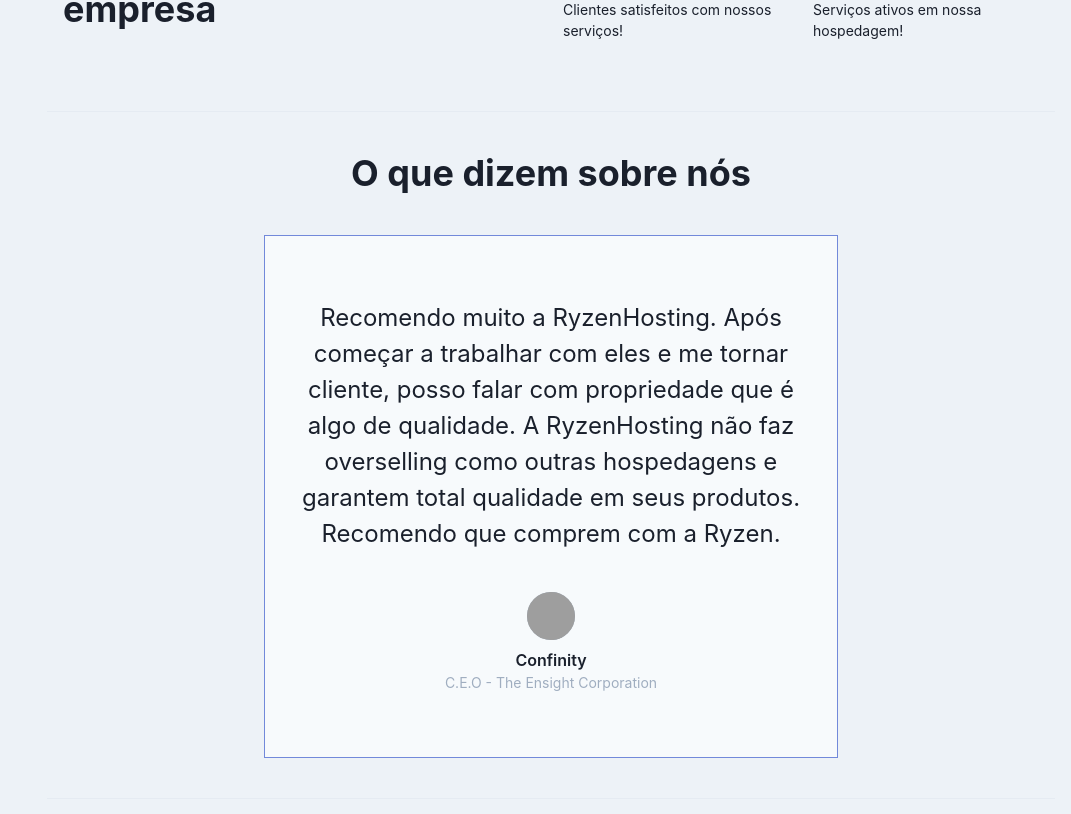
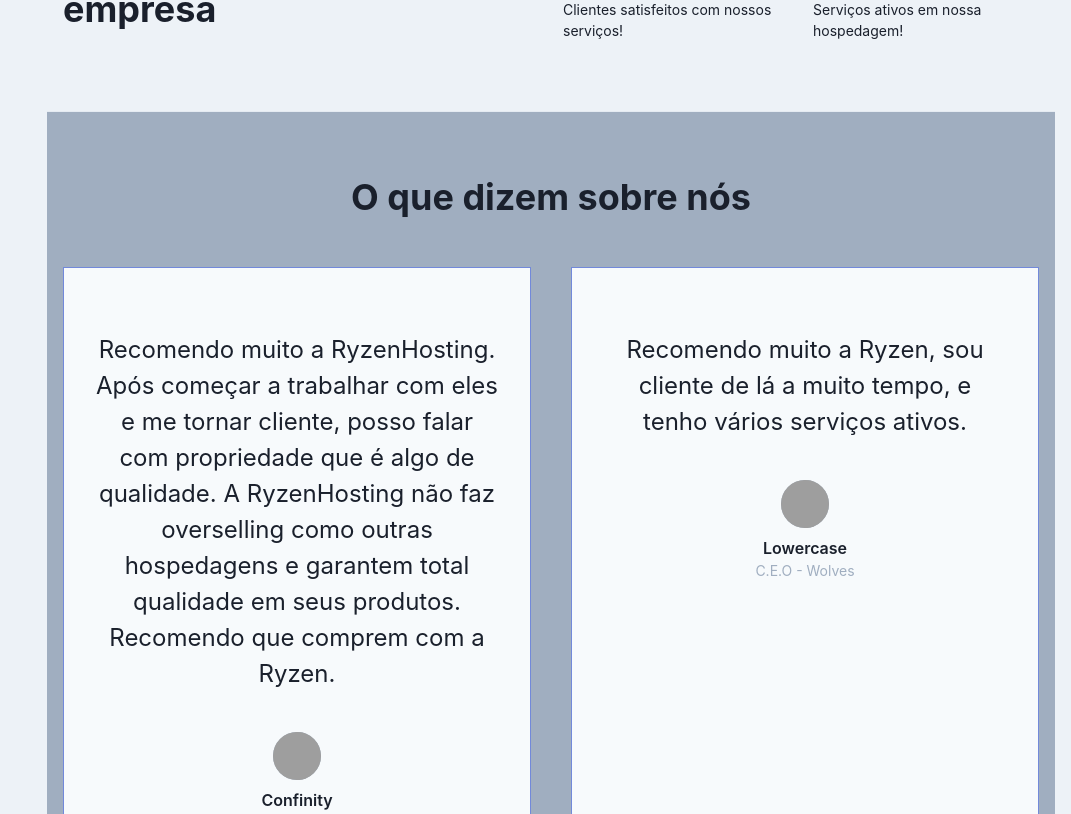
Before and after one commit to emanuelVINI01/RyzenSite, a Next.js app: page / in a window 1280 px wide. Shown: the part 2666-3480 px from the top of the page, without its empty margins (209-1280 px from the left). Built offline with nearby package versions, Linux system fonts and the light colour scheme; grey boxes are pictures that could not be loaded.

Commit message:
Update index.tsx

```diff
--- a/pages/index.tsx
+++ b/pages/index.tsx
@@ -24,7 +24,7 @@
       <Divider mt={50} />
       <Statics />
       <Divider mt={50} />
-      {/*
+
       <Box bg={useColorModeValue('gray.400', 'gray.800')}>
         <Container maxW={'7xl'} py={16} as={Stack} spacing={12}>
           <Stack spacing={0} align={'center'}>
@@ -38,30 +38,16 @@
               describe={'Recomendo muito a RyzenHosting. Após começar a trabalhar com eles e me tornar cliente, posso falar com propriedade que é algo de qualidade. A RyzenHosting não faz overselling como outras hospedagens e garantem total qualidade em seus produtos. Recomendo que comprem com a Ryzen.'} photo={'https://cdn.discordapp.com/avatars/396049406773952512/a_c7d94f0b7502c3e992c6018b0d426383.webp?size=128'}
               name={'Confinity'} />
              <Evalution
-            functionemp={'C.E.O - Hyperium'}
+            functionemp={'C.E.O - Wolves'}
             describe={'Recomendo muito a Ryzen, sou cliente de lá a muito tempo, e tenho vários serviços ativos.'} photo={'https://cdn.discordapp.com/avatars/503012126596530196/f4023865eee5e4aabf97d909f15bd419.webp?size=128'}
-            name={'João Gabriel'} />
-            <Evalution
-            functionemp={'C.E.O - The Ensight Corporation'}
-            describe={'Recomendo muito a RyzenHosting. Após começar a trabalhar com eles e me tornar cliente, posso falar com propriedade que é algo de qualidade. A RyzenHosting não faz overselling como outras hospedagens e garantem total qualidade em seus produtos. Recomendo que comprem com a Ryzen.'} photo={'https://cdn.discordapp.com/avatars/396049406773952512/a_c7d94f0b7502c3e992c6018b0d426383.webp?size=128'}
-            name={'Confinity'} />
+            name={'Lowercase'} />
+
 
 
 
           </Stack>
         </Container>
       </Box>
-        */}
-      <Stack spacing={0} align={'center'} mt={10} mb={10}>
-        <Heading>O que dizem sobre nós</Heading>
-      </Stack>
-      <Container mt={15} mb={10}>
-        <Evalution
-          functionemp={'C.E.O - The Ensight Corporation'}
-          describe={'Recomendo muito a RyzenHosting. Após começar a trabalhar com eles e me tornar cliente, posso falar com propriedade que é algo de qualidade. A RyzenHosting não faz overselling como outras hospedagens e garantem total qualidade em seus produtos. Recomendo que comprem com a Ryzen.'} photo={'https://cdn.discordapp.com/avatars/396049406773952512/a_c7d94f0b7502c3e992c6018b0d426383.webp?size=128'}
-          name={'Confinity'} />
-      </Container>
-      <Divider mb={10} />
 
       <Footer />
     </>
```
